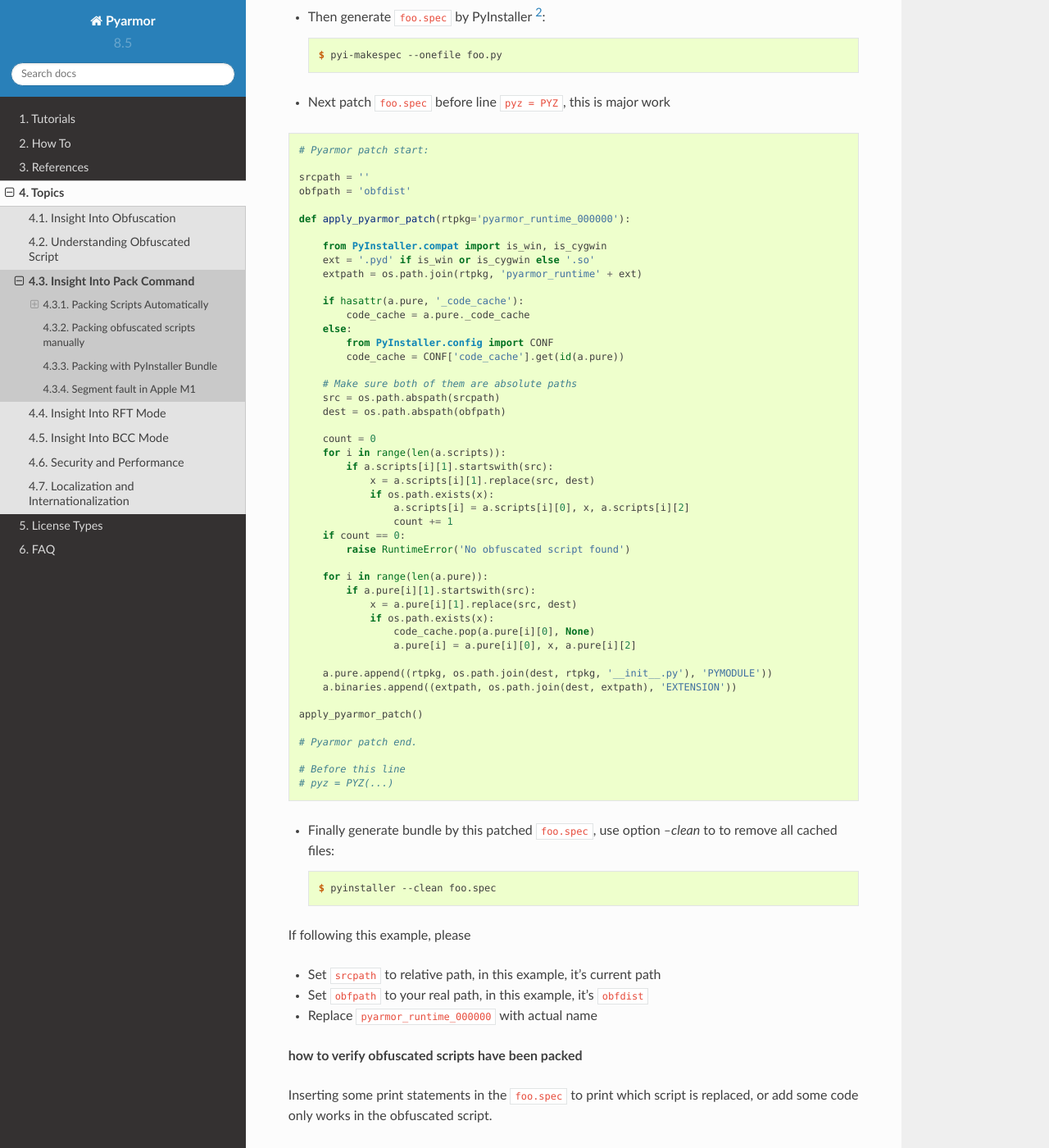
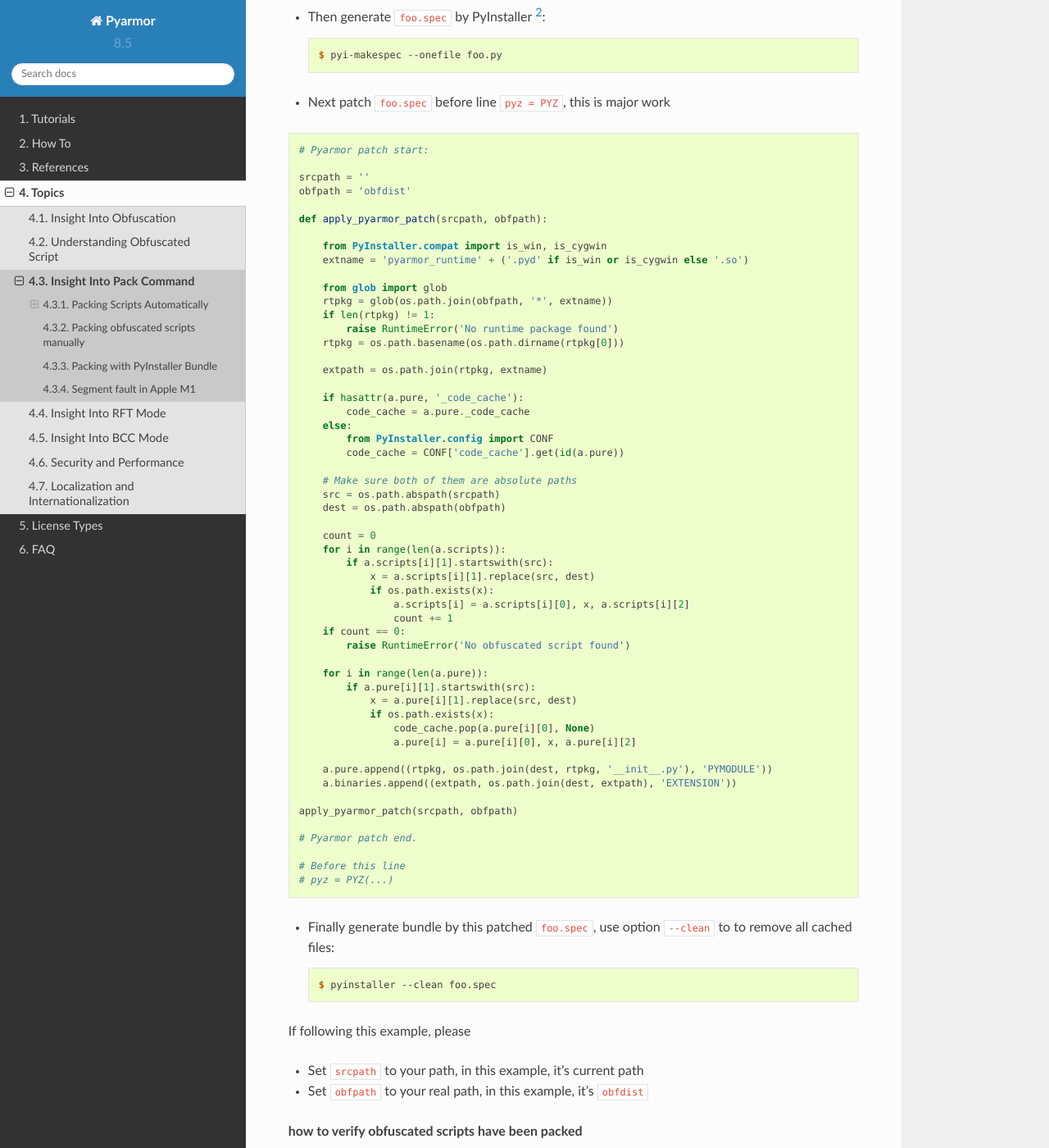
Before and after one commit to dashingsoft/pyarmor, a Sphinx documentation site: the page built from docs/topic/repack.rst, in a window 1280 px wide and 1400 px high, scrolled down 3801 px. Shown: the whole window at 82% size. Built offline with Sphinx 7.4.7 and the Read the Docs theme 2.0.0, drawn with Linux system fonts in a browser that asks for light colours.

Commit message:
Simple manual pack patch

```diff
--- a/docs/topic/repack.rst
+++ b/docs/topic/repack.rst
@@ -158,11 +158,18 @@
     srcpath = ''
     obfpath = 'obfdist'
 
-    def apply_pyarmor_patch(rtpkg='pyarmor_runtime_000000'):
+    def apply_pyarmor_patch(srcpath, obfpath):
 
         from PyInstaller.compat import is_win, is_cygwin
-        ext = '.pyd' if is_win or is_cygwin else '.so'
-        extpath = os.path.join(rtpkg, 'pyarmor_runtime' + ext)
+        extname = 'pyarmor_runtime' + ('.pyd' if is_win or is_cygwin else '.so')
+
+        from glob import glob
+        rtpkg = glob(os.path.join(obfpath, '*', extname))
+        if len(rtpkg) != 1:
+            raise RuntimeError('No runtime package found')
+        rtpkg = os.path.basename(os.path.dirname(rtpkg[0]))
+
+        extpath = os.path.join(rtpkg, extname)
 
         if hasattr(a.pure, '_code_cache'):
             code_cache = a.pure._code_cache
@@ -194,22 +201,21 @@
         a.pure.append((rtpkg, os.path.join(dest, rtpkg, '__init__.py'), 'PYMODULE'))
         a.binaries.append((extpath, os.path.join(dest, extpath), 'EXTENSION'))
 
-    apply_pyarmor_patch()
+    apply_pyarmor_patch(srcpath, obfpath)
 
     # Pyarmor patch end.
 
     # Before this line
     # pyz = PYZ(...)
 
-* Finally generate bundle by this patched ``foo.spec``, use option `--clean` to to remove all cached files::
+* Finally generate bundle by this patched ``foo.spec``, use option ``--clean`` to to remove all cached files::
 
     $ pyinstaller --clean foo.spec
 
 If following this example, please
 
-* Set ``srcpath`` to relative path, in this example, it's current path
+* Set ``srcpath`` to your path, in this example, it's current path
 * Set ``obfpath`` to your real path, in this example, it's ``obfdist``
-* Replace ``pyarmor_runtime_000000`` with actual name
 
 **how to verify obfuscated scripts have been packed**
 
```
